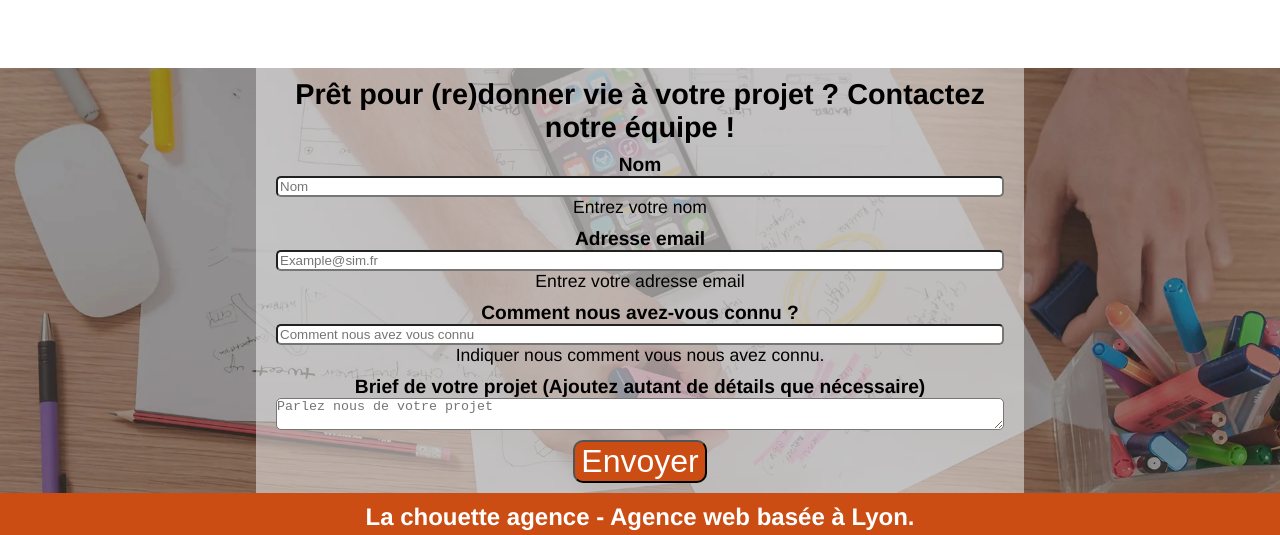
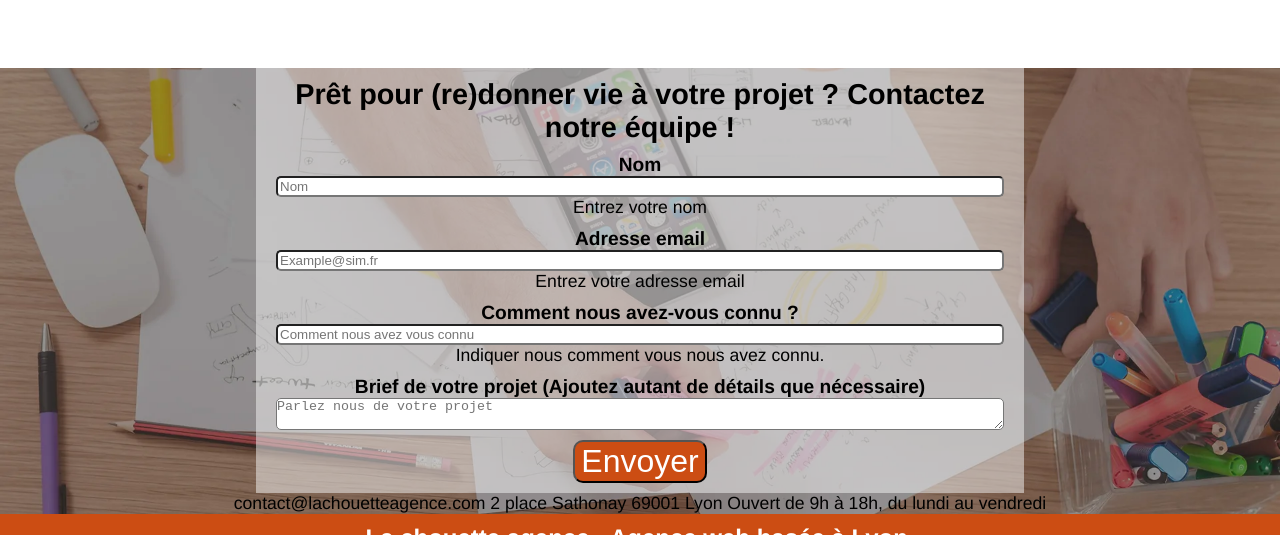
Before and after one commit to Hortleur/P4_modifier, a website: page index.html in a window 1280 px wide. Shown: the part 4397-4932 px from the top of the page. Drawn offline with Linux system fonts and the light colour scheme.

Commit message:
ajout adresse

```diff
--- a/index.html
+++ b/index.html
@@ -201,6 +201,11 @@
 							Envoyer
 						</button>
 				</form>
+				<span>
+					contact@lachouetteagence.com
+					2 place Sathonay 69001 Lyon
+					Ouvert de 9h à 18h, du lundi au vendredi
+				</span>
 			</section>
 		</main>
 			<!--Footer-->
```
